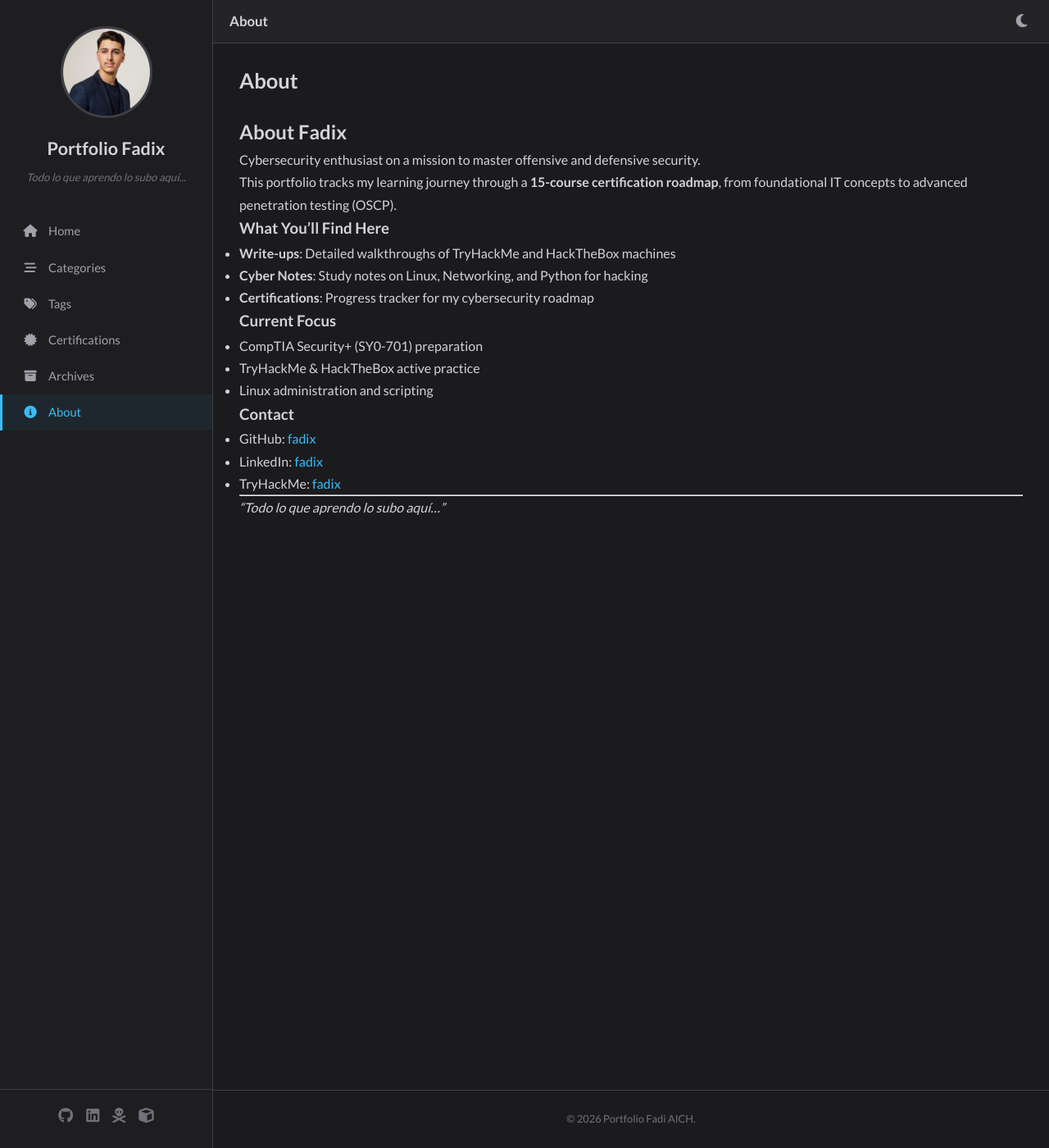
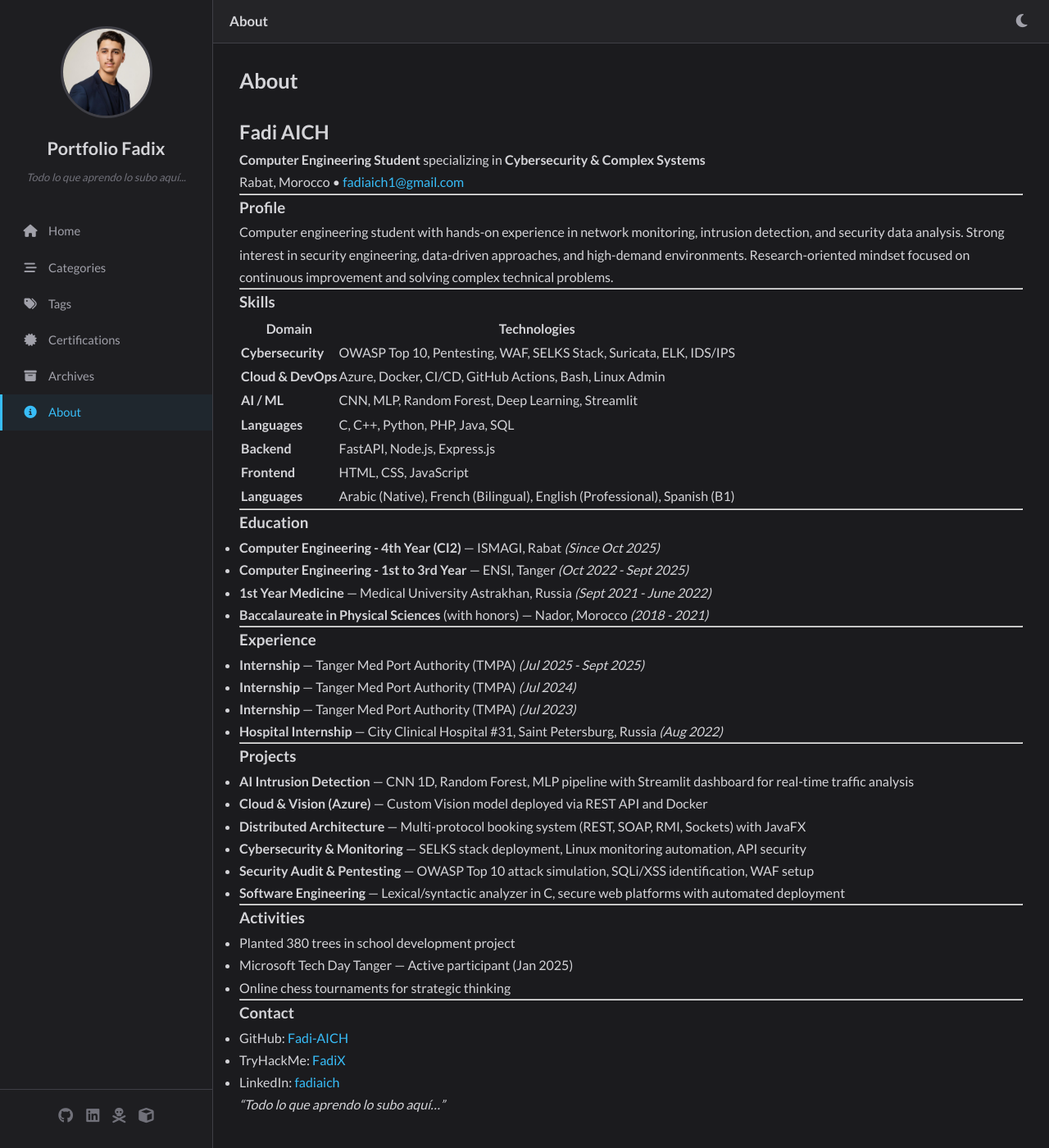
Before and after one commit to Fadi-AICH/Fadi-AICH.github.io, a Jekyll site: the page built from about.md, in a window 1280 px wide and 1400 px high. Shown: the whole window at 82% size. Built offline with Jekyll 4.4.1, drawn with Linux system fonts in a browser that asks for light colours.

Commit message:
Add CV content to About page, category icon badges on home cards
- About page now shows full resume: profile, skills, education, experience, projects
- Home page cards display colored category badges with icons (THM, HTB, Linux, etc.)
- Category badges use FontAwesome icons with per-category color coding

Co-Authored-By: Claude Opus 4.6 <noreply@anthropic.com>

```diff
--- a/about.md
+++ b/about.md
@@ -3,30 +3,75 @@ layout: page
 title: About
 ---
 
-## About Fadix
+## Fadi AICH
 
-Cybersecurity enthusiast on a mission to master offensive and defensive security.
+**Computer Engineering Student** specializing in **Cybersecurity & Complex Systems**
 
-This portfolio tracks my learning journey through a **15-course certification roadmap**, from foundational IT concepts to advanced penetration testing (OSCP).
+Rabat, Morocco &bull; [fadiaich1@gmail.com](mailto:fadiaich1@gmail.com)
 
-### What You'll Find Here
+---
 
-- **Write-ups**: Detailed walkthroughs of TryHackMe and HackTheBox machines
-- **Cyber Notes**: Study notes on Linux, Networking, and Python for hacking
-- **Certifications**: Progress tracker for my cybersecurity roadmap
+### Profile
 
-### Current Focus
+Computer engineering student with hands-on experience in network monitoring, intrusion detection, and security data analysis. Strong interest in security engineering, data-driven approaches, and high-demand environments. Research-oriented mindset focused on continuous improvement and solving complex technical problems.
 
-- CompTIA Security+ (SY0-701) preparation
-- TryHackMe & HackTheBox active practice
-- Linux administration and scripting
+---
+
+### Skills
+
+| Domain | Technologies |
+|---|---|
+| **Cybersecurity** | OWASP Top 10, Pentesting, WAF, SELKS Stack, Suricata, ELK, IDS/IPS |
+| **Cloud & DevOps** | Azure, Docker, CI/CD, GitHub Actions, Bash, Linux Admin |
+| **AI / ML** | CNN, MLP, Random Forest, Deep Learning, Streamlit |
+| **Languages** | C, C++, Python, PHP, Java, SQL |
+| **Backend** | FastAPI, Node.js, Express.js |
+| **Frontend** | HTML, CSS, JavaScript |
+| **Languages** | Arabic (Native), French (Bilingual), English (Professional), Spanish (B1) |
+
+---
+
+### Education
+
+- **Computer Engineering - 4th Year (CI2)** &mdash; ISMAGI, Rabat *(Since Oct 2025)*
+- **Computer Engineering - 1st to 3rd Year** &mdash; ENSI, Tanger *(Oct 2022 - Sept 2025)*
+- **1st Year Medicine** &mdash; Medical University Astrakhan, Russia *(Sept 2021 - June 2022)*
+- **Baccalaureate in Physical Sciences** (with honors) &mdash; Nador, Morocco *(2018 - 2021)*
+
+---
+
+### Experience
+
+- **Internship** &mdash; Tanger Med Port Authority (TMPA) *(Jul 2025 - Sept 2025)*
+- **Internship** &mdash; Tanger Med Port Authority (TMPA) *(Jul 2024)*
+- **Internship** &mdash; Tanger Med Port Authority (TMPA) *(Jul 2023)*
+- **Hospital Internship** &mdash; City Clinical Hospital #31, Saint Petersburg, Russia *(Aug 2022)*
+
+---
+
+### Projects
+
+- **AI Intrusion Detection** &mdash; CNN 1D, Random Forest, MLP pipeline with Streamlit dashboard for real-time traffic analysis
+- **Cloud & Vision (Azure)** &mdash; Custom Vision model deployed via REST API and Docker
+- **Distributed Architecture** &mdash; Multi-protocol booking system (REST, SOAP, RMI, Sockets) with JavaFX
+- **Cybersecurity & Monitoring** &mdash; SELKS stack deployment, Linux monitoring automation, API security
+- **Security Audit & Pentesting** &mdash; OWASP Top 10 attack simulation, SQLi/XSS identification, WAF setup
+- **Software Engineering** &mdash; Lexical/syntactic analyzer in C, secure web platforms with automated deployment
+
+---
+
+### Activities
+
+- Planted 380 trees in school development project
+- Microsoft Tech Day Tanger &mdash; Active participant (Jan 2025)
+- Online chess tournaments for strategic thinking
+
+---
 
 ### Contact
 
-- GitHub: [fadix](https://github.com/fadix)
-- LinkedIn: [fadix](https://linkedin.com/in/fadix)
-- TryHackMe: [fadix](https://tryhackme.com/p/fadix)
-
----
+- GitHub: [Fadi-AICH](https://github.com/Fadi-AICH)
+- TryHackMe: [FadiX](https://tryhackme.com/p/FadiX)
+- LinkedIn: [fadiaich](https://linkedin.com/in/fadiaich)
 
 > *"Todo lo que aprendo lo subo aquí..."*
--- a/assets/css/style.css
+++ b/assets/css/style.css
@@ -268,6 +268,24 @@ img { max-width: 100%; }
   background: rgba(56,189,248,.1);
   color: var(--accent);
 }
+
+/* --- Category Badges on Cards --- */
+.card-cat-badge {
+  display: inline-flex;
+  align-items: center;
+  gap: .3rem;
+  font-size: .75rem;
+  padding: .15rem .55rem;
+  border-radius: 4px;
+  font-weight: 600;
+}
+.card-cat-badge i { font-size: .7rem; }
+.card-cat-badge--tryhackme { background: rgba(34,197,94,.12); color: var(--success); }
+.card-cat-badge--hackthebox { background: rgba(156,255,20,.1); color: #9cff14; }
+.card-cat-badge--cyber-notes { background: rgba(56,189,248,.1); color: var(--accent); }
+.card-cat-badge--linux { background: rgba(234,179,8,.1); color: var(--warning); }
+.card-cat-badge--networking { background: rgba(168,85,247,.1); color: #a855f7; }
+.card-cat-badge--python-hacking { background: rgba(59,130,246,.1); color: #3b82f6; }
 
 /* --- Card with Image (image on RIGHT like Chirpy) --- */
 .card--has-image {
```
Also changed, not shown: _layouts/home.html (+13 -1 lines).
